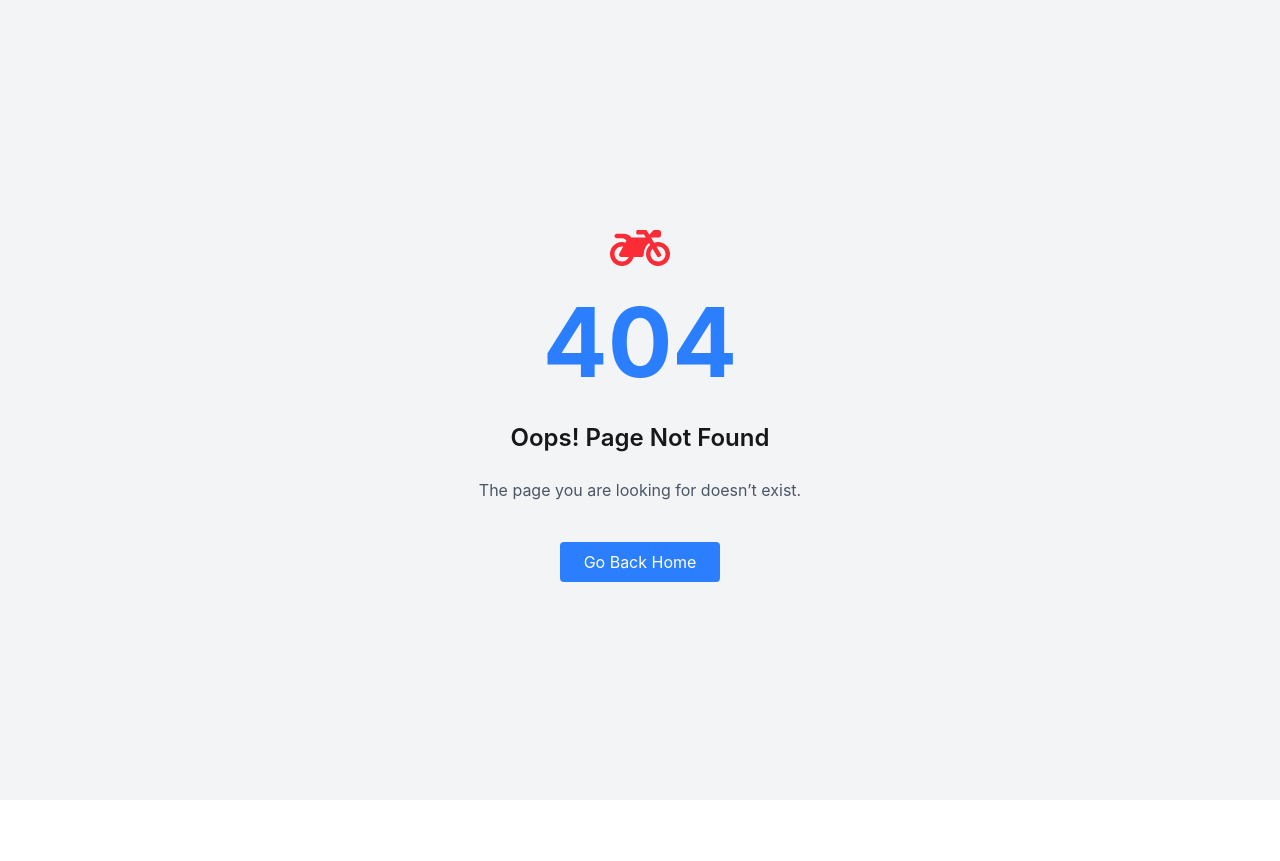
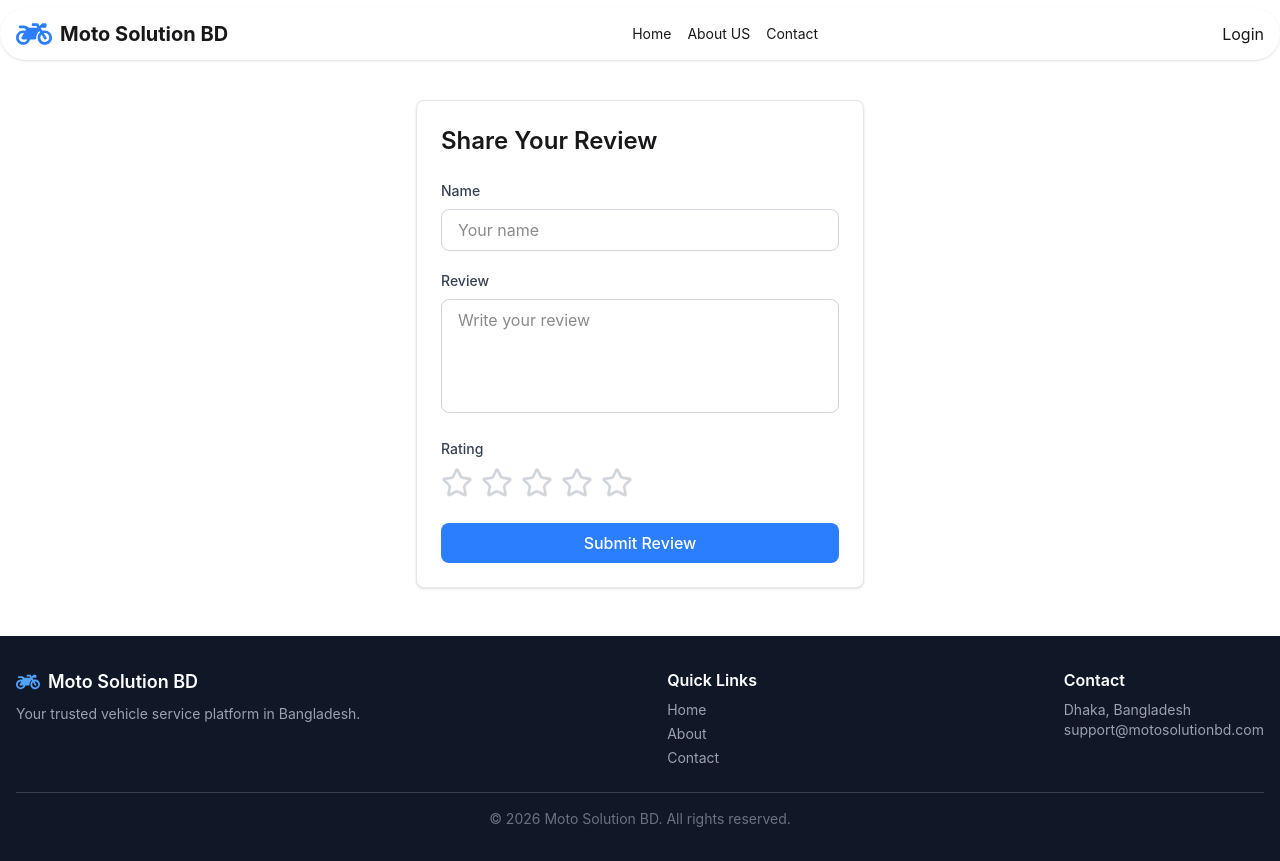
Before and after one commit to WaseurGIT/moto-solution-bd, a React (Vite) app: page /reviewForm in a window 1280 px wide. Before the commit this address had no page. Before the commit the page ends 800 px from the top, so only its background shows below. Built offline with nearby package versions, Linux system fonts and the light colour scheme.

Commit message:
review form updated

```diff
--- a/src/components/shared/Reviews.jsx
+++ b/src/components/shared/Reviews.jsx
@@ -1,6 +1,7 @@
 import axios from "axios";
 import React, { useState, useEffect } from "react";
 import { Star } from "lucide-react";
+import { Link } from "react-router-dom";
 
 const Reviews = () => {
   const [reviews, setReviews] = useState([]);
@@ -55,6 +56,14 @@ const Reviews = () => {
             </div>
           ))}
         </div>
+        <div className="mt-8 text-center">
+          <Link
+            to="/reviewForm"
+            className="bg-blue-500 text-white py-2 px-10 rounded-lg hover:bg-blue-600 transition-colors"
+          >
+            Add Review
+          </Link>
+        </div>
       </div>
     </section>
   );
--- a/src/components/user/ReviewForm.jsx
+++ b/src/components/user/ReviewForm.jsx
@@ -0,0 +1,117 @@
+import React, { useState } from "react";
+import { Star } from "lucide-react";
+import axios from "axios";
+import Swal from "sweetalert2";
+
+const ReviewForm = () => {
+  const [rating, setRating] = useState(0);
+  const [hoveredRating, setHoveredRating] = useState(0);
+
+  const handleReviewSubmit = (e) => {
+    e.preventDefault();
+    const form = e.target;
+    const name = form.name.value;
+    const review = form.review.value;
+    const reviewData = {
+      name,
+      review,
+      rating,
+    };
+
+    console.log("Review Data:", reviewData);
+    try {
+      axios.post("http://localhost:5000/reviews", reviewData).then((res) => {
+        Swal.fire({
+          title: "Review Submitted 🎉",
+          text: "Thank you for your valuable feedback!",
+          icon: "success",
+          position: "top-right",
+          showConfirmButton: false,
+          timer: 2000,
+          timerProgressBar: true,
+          toast: true,
+          background: "#f0fdf4",
+        });
+        form.reset();
+        setRating(0);
+      });
+    } catch (error) {
+      Swal.fire({
+        title: "Error!",
+        text: "There was an error submitting your review.",
+        icon: "error",
+        confirmButtonText: "OK",
+      });
+    }
+  };
+
+  return (
+    <div className="max-w-md my-12 mx-auto p-6 bg-white rounded-lg shadow-sm border border-gray-200">
+      <h2 className="text-2xl font-semibold mb-6">Share Your Review</h2>
+
+      <form onSubmit={handleReviewSubmit}>
+        <div className="mb-5">
+          <label className="block text-sm font-medium text-gray-700 mb-2">
+            Name
+          </label>
+          <input
+            type="text"
+            name="name"
+            //   value={user.?displayName}
+            placeholder="Your name"
+            className="w-full px-4 py-2 border border-gray-300 rounded-lg focus:outline-none focus:ring-2 focus:ring-blue-500"
+          />
+        </div>
+
+        <div className="mb-5">
+          <label className="block text-sm font-medium text-gray-700 mb-2">
+            Review
+          </label>
+          <textarea
+            placeholder="Write your review"
+            rows="4"
+            name="review"
+            className="w-full px-4 py-2 border border-gray-300 rounded-lg focus:outline-none focus:ring-2 focus:ring-blue-500 resize-none"
+          />
+        </div>
+
+        <div className="mb-6">
+          <label className="block text-sm font-medium text-gray-700 mb-2">
+            Rating
+          </label>
+          <div className="flex gap-2">
+            {[1, 2, 3, 4, 5].map((star) => (
+              <button
+                key={star}
+                type="button"
+                onMouseEnter={() => setHoveredRating(star)}
+                onMouseLeave={() => setHoveredRating(0)}
+                onClick={() => setRating(star)}
+                className="focus:outline-none"
+              >
+                <Star
+                  size={32}
+                  className={`transition-colors ${
+                    star <= (hoveredRating || rating)
+                      ? "fill-yellow-400 text-yellow-400"
+                      : "text-gray-300"
+                  }`}
+                />
+              </button>
+            ))}
+          </div>
+        </div>
+
+        {/* Submit Button */}
+        <button
+          type="submit"
+          className="w-full cursor-pointer bg-blue-500 text-white py-2 rounded-lg font-medium hover:bg-blue-600 transition-colors"
+        >
+          Submit Review
+        </button>
+      </form>
+    </div>
+  );
+};
+
+export default ReviewForm;
```
Also changed, not shown: src/main.jsx (+13 -8 lines), src/pages/public/Home.jsx (+14 -14 lines).
